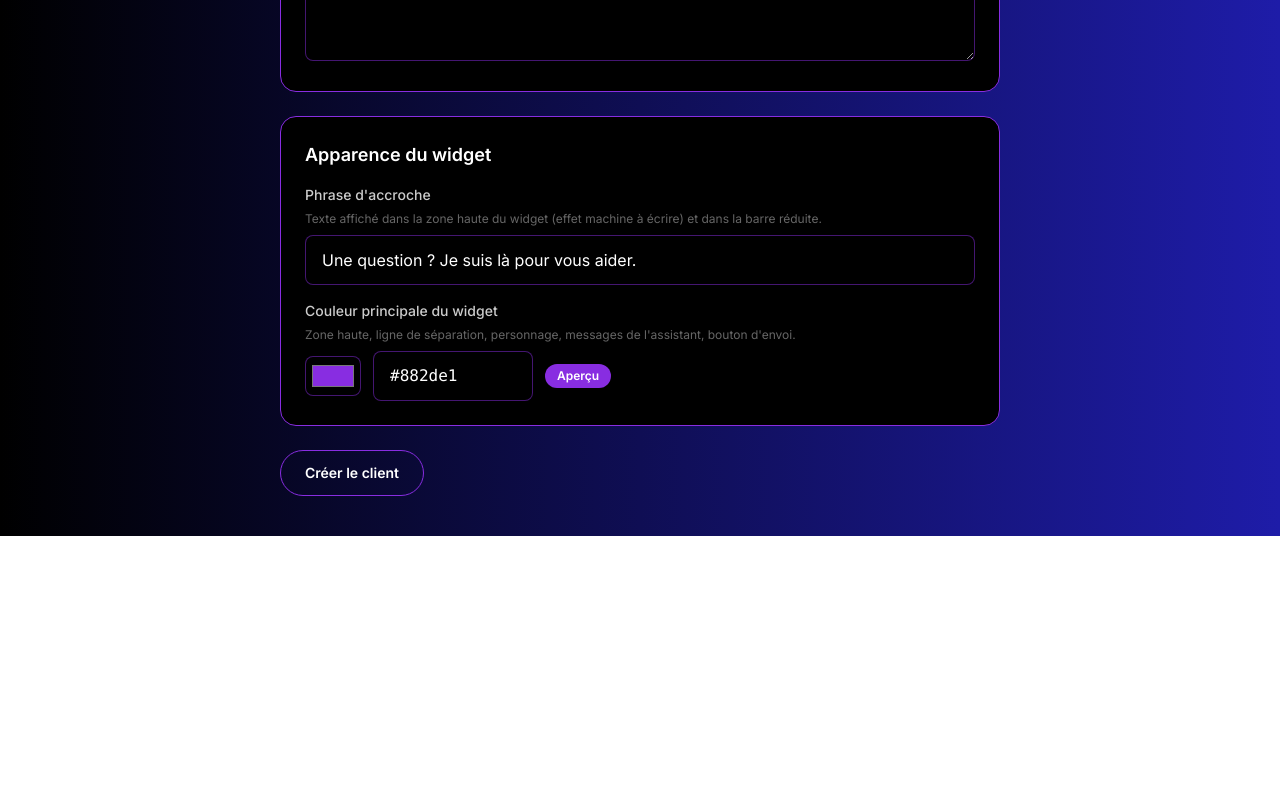
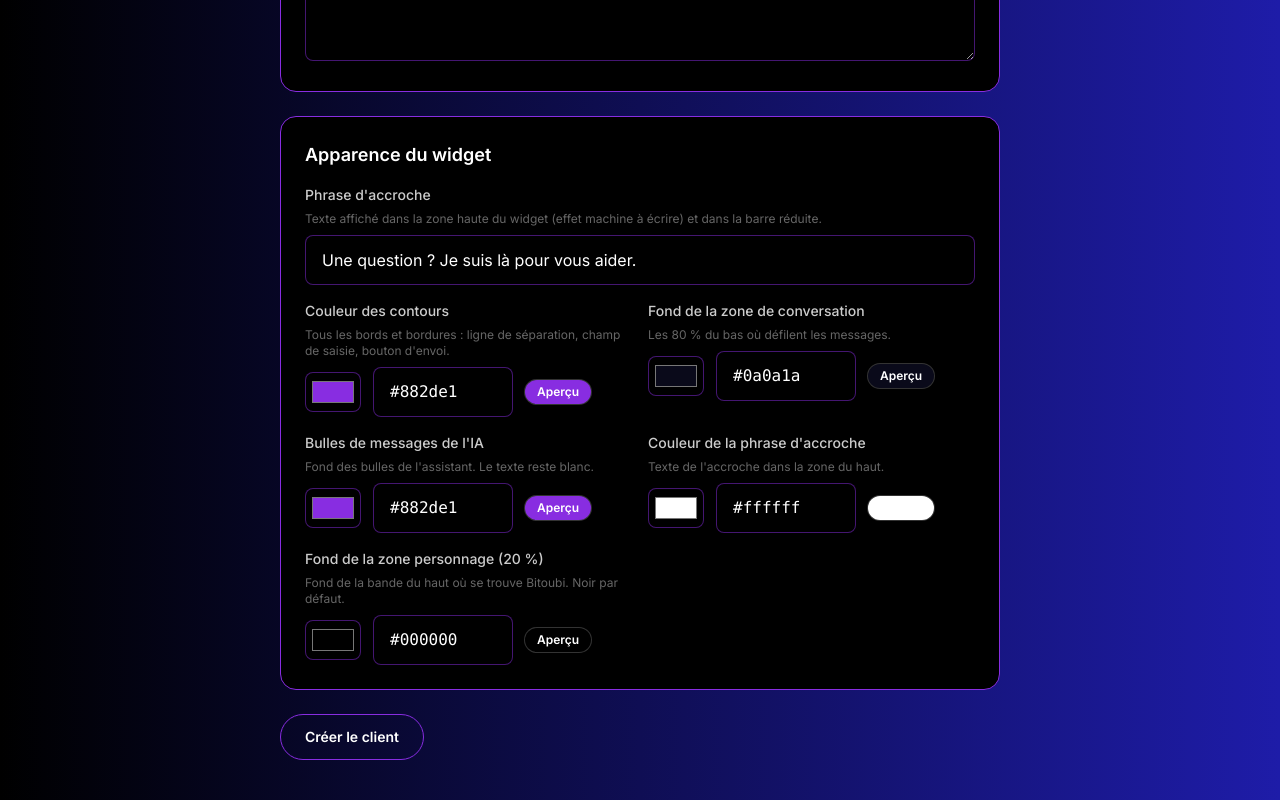
Before and after one commit to JBCossu/selvema-commercial, a Next.js app: page /clients/nouveau in a window 1280 px wide. Shown: the part 1224-2024 px from the top of the page. Before the commit the page ends 1760 px from the top, so only its background shows below. Built offline with nearby package versions, Linux system fonts and the light colour scheme.

Commit message:
Widget fully customizable - 5 color fields

```diff
--- a/app/api/clients/[id]/route.ts
+++ b/app/api/clients/[id]/route.ts
@@ -8,9 +8,18 @@ const field = (b: Record<string, unknown>, k: string) =>
   typeof b[k] === "string" ? (b[k] as string).trim() : "";
 
 const DEFAULT_TAGLINE = "Une question ? Je suis là pour vous aider.";
-const DEFAULT_COLOR = "#882de1";
-const normColor = (v: string) =>
-  /^#[0-9a-fA-F]{6}$/.test(v) ? v.toLowerCase() : DEFAULT_COLOR;
+
+// Couleurs du widget — valeurs par défaut cohérentes avec le design actuel.
+const DEFAULT_COLORS = {
+  widget_color: "#882de1", //     contours
+  background_color: "#0a0a1a", //  fond zone conversation
+  bubble_color: "#882de1", //     bulles assistant
+  tagline_color: "#ffffff", //    texte accroche
+  top_bg_color: "#000000", //     fond zone haute personnage (20 %)
+} as const;
+
+const normColor = (v: string, fallback: string) =>
+  /^#[0-9a-fA-F]{6}$/.test(v) ? v.toLowerCase() : fallback;
 
 export async function GET(
   _request: Request,
@@ -61,7 +70,11 @@ export async function PATCH(
   const site_url = field(body, "site_url");
   const chatbot_config = field(body, "chatbot_config");
   const tagline = field(body, "tagline") || DEFAULT_TAGLINE;
-  const widget_color = normColor(field(body, "widget_color"));
+  const widget_color = normColor(field(body, "widget_color"), DEFAULT_COLORS.widget_color);
+  const background_color = normColor(field(body, "background_color"), DEFAULT_COLORS.background_color);
+  const bubble_color = normColor(field(body, "bubble_color"), DEFAULT_COLORS.bubble_color);
+  const tagline_color = normColor(field(body, "tagline_color"), DEFAULT_COLORS.tagline_color);
+  const top_bg_color = normColor(field(body, "top_bg_color"), DEFAULT_COLORS.top_bg_color);
   const active = body.active !== false;
 
   try {
@@ -75,6 +88,10 @@ export async function PATCH(
         chatbot_config = ${chatbot_config},
         tagline = ${tagline},
         widget_color = ${widget_color},
+        background_color = ${background_color},
+        bubble_color = ${bubble_color},
+        tagline_color = ${tagline_color},
+        top_bg_color = ${top_bg_color},
         active = ${active},
         updated_at = now()
       where id = ${params.id}
--- a/app/api/clients/route.ts
+++ b/app/api/clients/route.ts
@@ -9,10 +9,18 @@ const field = (b: Record<string, unknown>, k: string) =>
   typeof b[k] === "string" ? (b[k] as string).trim() : "";
 
 const DEFAULT_TAGLINE = "Une question ? Je suis là pour vous aider.";
-const DEFAULT_COLOR = "#882de1";
 
-const normColor = (v: string) =>
-  /^#[0-9a-fA-F]{6}$/.test(v) ? v.toLowerCase() : DEFAULT_COLOR;
+// Couleurs du widget — valeurs par défaut cohérentes avec le design actuel.
+const DEFAULT_COLORS = {
+  widget_color: "#882de1", //     contours
+  background_color: "#0a0a1a", //  fond zone conversation
+  bubble_color: "#882de1", //     bulles assistant
+  tagline_color: "#ffffff", //    texte accroche
+  top_bg_color: "#000000", //     fond zone haute personnage (20 %)
+} as const;
+
+const normColor = (v: string, fallback: string) =>
+  /^#[0-9a-fA-F]{6}$/.test(v) ? v.toLowerCase() : fallback;
 
 export async function GET() {
   try {
@@ -44,7 +52,11 @@ export async function POST(request: Request) {
   const site_url = field(body, "site_url");
   const chatbot_config = field(body, "chatbot_config");
   const tagline = field(body, "tagline") || DEFAULT_TAGLINE;
-  const widget_color = normColor(field(body, "widget_color"));
+  const widget_color = normColor(field(body, "widget_color"), DEFAULT_COLORS.widget_color);
+  const background_color = normColor(field(body, "background_color"), DEFAULT_COLORS.background_color);
+  const bubble_color = normColor(field(body, "bubble_color"), DEFAULT_COLORS.bubble_color);
+  const tagline_color = normColor(field(body, "tagline_color"), DEFAULT_COLORS.tagline_color);
+  const top_bg_color = normColor(field(body, "top_bg_color"), DEFAULT_COLORS.top_bg_color);
 
   if (!agency_name || !owner_email) {
     return NextResponse.json(
@@ -64,10 +76,12 @@ export async function POST(request: Request) {
     const rows = (await sql`
       insert into clients
         (agency_name, owner_email, owner_phone, site_url, chatbot_config,
-         tagline, widget_color)
+         tagline, widget_color, background_color, bubble_color, tagline_color,
+         top_bg_color)
       values
         (${agency_name}, ${owner_email}, ${owner_phone}, ${site_url},
-         ${chatbot_config}, ${tagline}, ${widget_color})
+         ${chatbot_config}, ${tagline}, ${widget_color}, ${background_color},
+         ${bubble_color}, ${tagline_color}, ${top_bg_color})
       returning *
     `) as Client[];
     const client = rows[0];
--- a/app/api/widget/[id]/route.ts
+++ b/app/api/widget/[id]/route.ts
@@ -31,7 +31,12 @@ export async function GET(
       {
         agency_name: client.agency_name,
         tagline: client.tagline,
-        widget_color: client.widget_color || "#882de1",
+        // Couleurs du widget.
+        widget_color: client.widget_color || "#882de1", //     contours
+        background_color: client.background_color || "#0a0a1a", // fond conversation
+        bubble_color: client.bubble_color || "#882de1", //     bulles assistant
+        tagline_color: client.tagline_color || "#ffffff", //   texte accroche
+        top_bg_color: client.top_bg_color || "#000000", //     fond zone haute (20 %)
         ready: clientReady(client),
       },
       { headers: CORS }
--- a/app/client/[id]/modifier/page.tsx
+++ b/app/client/[id]/modifier/page.tsx
@@ -53,6 +53,10 @@ export default async function EditClientPage({
               chatbot_config: client.chatbot_config,
               tagline: client.tagline,
               widget_color: client.widget_color,
+              background_color: client.background_color,
+              bubble_color: client.bubble_color,
+              tagline_color: client.tagline_color,
+              top_bg_color: client.top_bg_color,
               active: client.active,
             }}
           />
--- a/app/embed/page.tsx
+++ b/app/embed/page.tsx
@@ -23,14 +23,23 @@ export default async function EmbedPage({
 
   let agencyName = "Assistant";
   let ready = false;
-  let color = "#882de1";
   let tagline = "Une question ? Je suis là pour vous aider.";
+  // Couleurs du widget.
+  let borderColor = "#882de1";
+  let bgColor = "#0a0a1a";
+  let bubbleColor = "#882de1";
+  let taglineColor = "#ffffff";
+  let topBgColor = "#000000";
   try {
     const client = await getClient(clientId);
     ready = clientReady(client);
     if (client?.agency_name) agencyName = client.agency_name;
-    if (client?.widget_color) color = client.widget_color;
     if (client?.tagline) tagline = client.tagline;
+    if (client?.widget_color) borderColor = client.widget_color;
+    if (client?.background_color) bgColor = client.background_color;
+    if (client?.bubble_color) bubbleColor = client.bubble_color;
+    if (client?.tagline_color) taglineColor = client.tagline_color;
+    if (client?.top_bg_color) topBgColor = client.top_bg_color;
   } catch {
     ready = false;
   }
@@ -43,7 +52,11 @@ export default async function EmbedPage({
         agencyName={agencyName}
         tagline={tagline}
         ready={ready}
-        color={color}
+        borderColor={borderColor}
+        bgColor={bgColor}
+        bubbleColor={bubbleColor}
+        taglineColor={taglineColor}
+        topBgColor={topBgColor}
       />
     </div>
   );
--- a/app/globals.css
+++ b/app/globals.css
@@ -51,11 +51,11 @@ body.demo ::selection {
   animation: selvema-caret 0.9s step-end infinite;
 }
 
-/* Séquence d'entrée du widget (voir ChatWidget.tsx) :
+/* Séquence d'entrée du widget (voir ChatWidget.tsx) — enchaînement serré :
    0 ms      le cadre s'affiche (zoom, géré par widget.js)
    +300 ms   le personnage se hisse depuis la zone de conversation
-   +300 ms   l'accroche s'écrit (machine à écrire)
-   +300 ms   la bulle de bienvenue apparaît vide puis se remplit lettre par lettre
+   +400 ms   l'accroche s'écrit (machine à écrire)
+   +400 ms   la bulle de bienvenue apparaît vide puis se remplit lettre par lettre
    Le cadre paraît à ~2000 ms → le personnage monte à 2,3 s. */
 @keyframes selvema-char-rise {
   from {
--- a/components/ChatWidget.tsx
+++ b/components/ChatWidget.tsx
@@ -5,9 +5,16 @@ import { useEffect, useRef, useState } from "react";
 
 type Msg = { role: "user" | "assistant"; content: string };
 
-const DEFAULT_COLOR = "#882de1";
 const DEFAULT_TAGLINE = "Une question ? Je suis là pour vous aider.";
-const DARK_BG = "#0a0a1a";
+
+// Couleurs par défaut — cohérentes avec le design actuel.
+const DEFAULT_BORDER = "#882de1"; //   contours : bords/bordures
+const DEFAULT_BG = "#0a0a1a"; //       fond de la zone de conversation (80 %)
+const DEFAULT_BUBBLE = "#882de1"; //   bulles de l'assistant (texte blanc)
+const DEFAULT_TAGLINE_COLOR = "#ffffff"; // texte de la phrase d'accroche
+const DEFAULT_TOP_BG = "#000000"; //   fond de la zone haute personnage (20 %)
+
+const HEX = /^#[0-9a-fA-F]{6}$/;
 
 function hexToRgba(hex: string, alpha: number): string {
   const m = /^#?([0-9a-f]{6})$/i.exec(hex.trim());
@@ -49,15 +56,33 @@ export default function ChatWidget({
   agencyName,
   tagline = DEFAULT_TAGLINE,
   ready,
-  color = DEFAULT_COLOR,
+  borderColor = DEFAULT_BORDER,
+  bgColor = DEFAULT_BG,
+  bubbleColor = DEFAULT_BUBBLE,
+  taglineColor = DEFAULT_TAGLINE_COLOR,
+  topBgColor = DEFAULT_TOP_BG,
 }: {
   clientId: string;
   agencyName: string;
   tagline?: string;
   ready: boolean;
-  color?: string;
+  /** Contours : tous les bords/bordures du widget. */
+  borderColor?: string;
+  /** Fond de la zone de conversation (80 %). */
+  bgColor?: string;
+  /** Fond des bulles de l'assistant (texte toujours blanc). */
+  bubbleColor?: string;
+  /** Couleur du texte de la phrase d'accroche (zone 20 %). */
+  taglineColor?: string;
+  /** Fond de la zone haute du personnage (20 %). */
+  topBgColor?: string;
 }) {
-  const accent = /^#[0-9a-fA-F]{6}$/.test(color) ? color : DEFAULT_COLOR;
+  // Couleurs validées, injectées ensuite comme variables CSS sur la racine.
+  const border = HEX.test(borderColor) ? borderColor : DEFAULT_BORDER;
+  const bg = HEX.test(bgColor) ? bgColor : DEFAULT_BG;
+  const bubble = HEX.test(bubbleColor) ? bubbleColor : DEFAULT_BUBBLE;
+  const taglineCol = HEX.test(taglineColor) ? taglineColor : DEFAULT_TAGLINE_COLOR;
+  const topBg = HEX.test(topBgColor) ? topBgColor : DEFAULT_TOP_BG;
   const storageKey = `selvema_conv_${clientId}`;
 
   // Accroche sur deux lignes : coupe après la 1re ponctuation forte.
@@ -68,7 +93,7 @@ export default function ChatWidget({
   const fullTagline = line2 ? `${line1}\n${line2}` : line1;
 
   const greeting = ready
-    ? `Bonjour ! Je suis l'assistant de ${agencyName}. Posez moi n'importe quelle question sur un bien, une démarche, ou quoi que ce soit. 😊`
+    ? `Bonjour ! Je suis l'assistant de ${agencyName}, disponible pour répondre à vos questions et vous orienter dans votre projet immobilier. Posez moi n'importe quelle question. 😊`
     : `Bonjour 👋 L'assistant en ligne est momentanément indisponible. Merci de revenir un peu plus tard.`;
 
   // La conversation démarre vide : le message de bienvenue n'apparaît qu'à
@@ -105,10 +130,11 @@ export default function ChatWidget({
 
   // Séquence d'entrée, calée sur l'apparition du cadre (~2000 ms après le
   // chargement de l'iframe) :
+  // Enchaînement volontairement serré (effet pro, quasi continu) :
   //   étape 1  0 ms      le cadre s'affiche vide (zoom, géré par widget.js)
   //   étape 2  +300 ms   le personnage se hisse (CSS .selvema-char, delay 2,3 s)
-  //   étape 3  +300 ms   l'accroche s'écrit lettre par lettre (→ 2600 ms)
-  //   étape 4  +300 ms   après la fin de l'accroche, la bulle de bienvenue
+  //   étape 3  +400 ms   l'accroche s'écrit lettre par lettre (→ 2700 ms)
+  //   étape 4  +400 ms   après la fin de l'accroche, la bulle de bienvenue
   //                      apparaît vide puis se remplit lettre par lettre
   useEffect(() => {
     const timers: ReturnType<typeof setTimeout>[] = [];
@@ -129,7 +155,7 @@ export default function ChatWidget({
           if (tagIv) clearInterval(tagIv);
           setTyping(false);
 
-          // étape 4 — 300 ms après l'accroche : bulle vide, puis frappe
+          // étape 4 — 400 ms après l'accroche : bulle vide, puis frappe
           timers.push(
             setTimeout(() => {
               // bulle vide en tête de conversation
@@ -154,12 +180,12 @@ export default function ChatWidget({
                     if (msgIv) clearInterval(msgIv);
                     setGreetingTyping(false);
                   }, 22);
-                }, 260)
+                }, 180)
               );
-            }, 300)
+            }, 400)
           );
         }, 50);
-      }, 2600)
+      }, 2700)
     );
 
     return () => {
@@ -219,10 +245,16 @@ export default function ChatWidget({
   const shown1 = nl === -1 ? typed : typed.slice(0, nl);
   const shown2 = nl === -1 ? "" : typed.slice(nl + 1);
 
+  // Variables CSS du widget, injectées sur la racine (issues des couleurs du
+  // client via /api/widget/[id] → props de cette page).
   const rootStyle = {
-    background: DARK_BG,
+    background: "var(--sv-bg)",
     color: "#fff",
-    ["--sv-accent" as string]: accent,
+    ["--sv-border" as string]: border,
+    ["--sv-bg" as string]: bg,
+    ["--sv-bubble" as string]: bubble,
+    ["--sv-tagline" as string]: taglineCol,
+    ["--sv-top-bg" as string]: topBg,
   } as CSSProperties;
 
   return (
@@ -231,10 +263,10 @@ export default function ChatWidget({
       style={rootStyle}
     >
       {/* ── ZONE HAUTE (20 %) — personnage + accroche ─────────────────── */}
-      {/* Fond noir pur pour se fondre avec le fond du PNG du personnage. */}
+      {/* Fond configurable par client (--sv-top-bg, noir #000000 par défaut). */}
       <div
         className="relative shrink-0 overflow-hidden"
-        style={{ flexBasis: "20%", minHeight: 96, background: "#000000" }}
+        style={{ flexBasis: "20%", minHeight: 96, background: "var(--sv-top-bg)" }}
       >
         {/* Personnage (image PNG) : occupe toute la hauteur de la zone, calé à
             gauche ; le bas déborde et est coupé par l'overflow de la zone.
@@ -267,7 +299,7 @@ export default function ChatWidget({
               fontWeight: 700,
               lineHeight: 1.12,
               letterSpacing: "-0.01em",
-              color: "#fff",
+              color: "var(--sv-tagline)",
             }}
           >
             {shown1}
@@ -283,7 +315,7 @@ export default function ChatWidget({
                 fontWeight: 800,
                 lineHeight: 1.1,
                 letterSpacing: "-0.02em",
-                color: "#fff",
+                color: "var(--sv-tagline)",
               }}
             >
               {shown2}
@@ -308,20 +340,20 @@ export default function ChatWidget({
         </button>
       </div>
 
-      {/* ── Ligne de séparation (couleur principale) — le « mur » ─────── */}
+      {/* ── Ligne de séparation (couleur des contours) — le « mur » ───── */}
       <div
         className="shrink-0"
         style={{
           height: 2,
-          background: accent,
-          boxShadow: `0 0 8px ${accent}`,
+          background: "var(--sv-border)",
+          boxShadow: `0 0 8px ${border}`,
         }}
       />
 
       {/* ── ZONE BASSE (80 %) — conversation + saisie ─────────────────── */}
       <div
         className="flex min-h-0 flex-1 flex-col"
-        style={{ background: DARK_BG }}
+        style={{ background: "var(--sv-bg)" }}
       >
         <div
           ref={scrollRef}
@@ -340,7 +372,7 @@ export default function ChatWidget({
                   style={
                     m.role === "user"
                       ? { backgroundColor: "rgba(255,255,255,0.1)", color: "#fff" }
-                      : { backgroundColor: accent, color: "#fff" }
+                      : { backgroundColor: "var(--sv-bubble)", color: "#fff" }
                   }
                 >
                   {m.content}
@@ -353,7 +385,7 @@ export default function ChatWidget({
             <div className="flex justify-start">
               <div
                 className="flex gap-1 rounded-2xl px-4 py-3"
-                style={{ backgroundColor: hexToRgba(accent, 0.9) }}
+                style={{ backgroundColor: hexToRgba(bubble, 0.9) }}
               >
                 {[0, 1, 2].map((d) => (
                   <span
@@ -374,7 +406,7 @@ export default function ChatWidget({
             flexBasis: "20%",
             minHeight: 58,
             maxHeight: 100,
-            borderTop: `1px solid ${hexToRgba(accent, 0.3)}`,
+            borderTop: `1px solid ${hexToRgba(border, 0.3)}`,
           }}
         >
           <textarea
@@ -382,9 +414,9 @@ export default function ChatWidget({
             value={input}
             disabled={!ready}
             onChange={(e) => setInput(e.target.value)}
-            onFocus={(e) => (e.currentTarget.style.borderColor = accent)}
+            onFocus={(e) => (e.currentTarget.style.borderColor = border)}
             onBlur={(e) =>
-              (e.currentTarget.style.borderColor = hexToRgba(accent, 0.5))
+              (e.currentTarget.style.borderColor = hexToRgba(border, 0.5))
             }
             onKeyDown={(e) => {
               if (e.key === "Enter" && !e.shiftKey) {
@@ -395,8 +427,8 @@ export default function ChatWidget({
             placeholder={ready ? "Posez votre question…" : "Indisponible"}
             className="h-9 max-h-[72px] flex-1 resize-none rounded-lg px-3 py-2 text-[13px] text-white placeholder:text-white/40 outline-none transition-colors"
             style={{
-              background: "#050510",
-              border: `1px solid ${hexToRgba(accent, 0.5)}`,
+              background: hexToRgba(bg, 0.6),
+              border: `1px solid ${hexToRgba(border, 0.5)}`,
             }}
           />
           <button
@@ -407,7 +439,7 @@ export default function ChatWidget({
             aria-label="Envoyer"
             className="flex h-9 w-9 shrink-0 items-center justify-center rounded-lg text-white transition-colors disabled:opacity-40"
             style={{
-              backgroundColor: sendHover ? hexToRgba(accent, 0.85) : accent,
+              backgroundColor: sendHover ? hexToRgba(border, 0.85) : border,
             }}
           >
             <svg width="17" height="17" viewBox="0 0 24 24" fill="none">
--- a/components/ClientForm.tsx
+++ b/components/ClientForm.tsx
@@ -12,12 +12,24 @@ export type ClientFields = {
   site_url: string;
   chatbot_config: string;
   tagline: string;
-  widget_color: string;
+  // Couleurs du widget.
+  widget_color: string; //     contours
+  background_color: string; //  fond de la zone de conversation (80 %)
+  bubble_color: string; //      fond des bulles de l'assistant
+  tagline_color: string; //     couleur du texte de l'accroche
+  top_bg_color: string; //      fond de la zone haute personnage (20 %)
   active: boolean;
 };
 
 const DEFAULT_TAGLINE = "Une question ? Je suis là pour vous aider.";
-const DEFAULT_COLOR = "#882de1";
+
+const DEFAULT_COLORS = {
+  widget_color: "#882de1",
+  background_color: "#0a0a1a",
+  bubble_color: "#882de1",
+  tagline_color: "#ffffff",
+  top_bg_color: "#000000",
+} as const;
 
 const EMPTY: ClientFields = {
   agency_name: "",
@@ -26,7 +38,7 @@ const EMPTY: ClientFields = {
   site_url: "",
   chatbot_config: "",
   tagline: DEFAULT_TAGLINE,
-  widget_color: DEFAULT_COLOR,
+  ...DEFAULT_COLORS,
   active: true,
 };
 
@@ -152,10 +164,6 @@ export default function ClientForm({
     );
   }
 
-  const colorValue = HEX.test(state.widget_color)
-    ? state.widget_color
-    : DEFAULT_COLOR;
-
   return (
     <form onSubmit={handleSubmit} className="space-y-6">
       {/* Coordonnées */}
@@ -275,32 +283,44 @@ export default function ClientForm({
             placeholder={DEFAULT_TAGLINE}
           />
         </Field>
-        <Field
-          label="Couleur principale du widget"
-          hint="Zone haute, ligne de séparation, personnage, messages de l'assistant, bouton d'envoi."
-        >
-          <div className="flex items-center gap-3">
-            <input
-              type="color"
-              value={colorValue}
-              onChange={(e) => set("widget_color", e.target.value)}
-              className="h-10 w-14 cursor-pointer rounded-lg border border-[#882de1]/50 bg-black p-1"
-              aria-label="Sélecteur de couleur principale"
-            />
-            <input
-              className="field max-w-[160px] font-mono"
-              value={state.widget_color}
-              onChange={(e) => set("widget_color", e.target.value)}
-              placeholder={DEFAULT_COLOR}
-            />
-            <span
-              className="inline-flex items-center rounded-full px-3 py-1 text-xs font-semibold text-white"
-              style={{ backgroundColor: colorValue }}
-            >
-              Aperçu
-            </span>
-          </div>
-        </Field>
+
+        <div className="grid gap-4 sm:grid-cols-2">
+          <ColorField
+            label="Couleur des contours"
+            hint="Tous les bords et bordures : ligne de séparation, champ de saisie, bouton d'envoi."
+            value={state.widget_color}
+            fallback={DEFAULT_COLORS.widget_color}
+            onChange={(v) => set("widget_color", v)}
+          />
+          <ColorField
+            label="Fond de la zone de conversation"
+            hint="Les 80 % du bas où défilent les messages."
+            value={state.background_color}
+            fallback={DEFAULT_COLORS.background_color}
+            onChange={(v) => set("background_color", v)}
+          />
+          <ColorField
+            label="Bulles de messages de l'IA"
+            hint="Fond des bulles de l'assistant. Le texte reste blanc."
+            value={state.bubble_color}
+            fallback={DEFAULT_COLORS.bubble_color}
+            onChange={(v) => set("bubble_color", v)}
+          />
+          <ColorField
+            label="Couleur de la phrase d'accroche"
+            hint="Texte de l'accroche dans la zone du haut."
+            value={state.tagline_color}
+            fallback={DEFAULT_COLORS.tagline_color}
+            onChange={(v) => set("tagline_color", v)}
+          />
+          <ColorField
+            label="Fond de la zone personnage (20 %)"
+            hint="Fond de la bande du haut où se trouve Bitoubi. Noir par défaut."
+            value={state.top_bg_color}
+            fallback={DEFAULT_COLORS.top_bg_color}
+            onChange={(v) => set("top_bg_color", v)}
+          />
+        </div>
       </section>
 
       {error && <p className="text-sm text-red-400">{error}</p>}
@@ -335,3 +355,45 @@ function Field({
     </label>
   );
 }
+
+/** Sélecteur de couleur : pastille native + champ hexadécimal + aperçu. */
+function ColorField({
+  label,
+  hint,
+  value,
+  fallback,
+  onChange,
+}: {
+  label: string;
+  hint?: string;
+  value: string;
+  fallback: string;
+  onChange: (v: string) => void;
+}) {
+  const safe = HEX.test(value) ? value : fallback;
+  return (
+    <Field label={label} hint={hint}>
+      <div className="flex items-center gap-3">
+        <input
+          type="color"
+          value={safe}
+          onChange={(e) => onChange(e.target.value)}
+          className="h-10 w-14 shrink-0 cursor-pointer rounded-lg border border-[#882de1]/50 bg-black p-1"
+          aria-label={`Sélecteur — ${label}`}
+        />
+        <input
+          className="field max-w-[140px] font-mono"
+          value={value}
+          onChange={(e) => onChange(e.target.value)}
+          placeholder={fallback}
+        />
+        <span
+          className="inline-flex items-center rounded-full px-3 py-1 text-xs font-semibold text-white ring-1 ring-white/20"
+          style={{ backgroundColor: safe }}
+        >
+          Aperçu
+        </span>
+      </div>
+    </Field>
+  );
+}
--- a/lib/db.ts
+++ b/lib/db.ts
@@ -20,7 +20,12 @@ export type Client = {
   site_url: string;
   chatbot_config: string; // prompt "base de connaissances" propre au client
   tagline: string;
-  widget_color: string;
+  // Couleurs du widget.
+  widget_color: string; //     contours : bords/bordures du widget
+  background_color: string; //  fond de la zone de conversation (80 %)
+  bubble_color: string; //      fond des bulles de l'assistant (texte blanc)
+  tagline_color: string; //     couleur du texte de la phrase d'accroche
+  top_bg_color: string; //      fond de la zone haute personnage (20 %)
 };
 
 export type ChatMessage = {
```
Also changed, not shown: next.config.mjs (+4 -3 lines), public/widget.js (+67 -19 lines), public/selvema-mascot.png, 1 other file (tests, documents, lock files or other folders).
